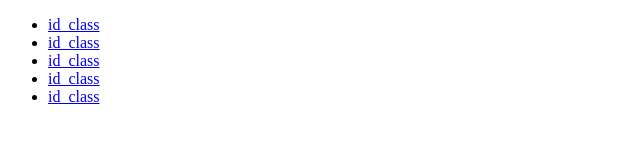
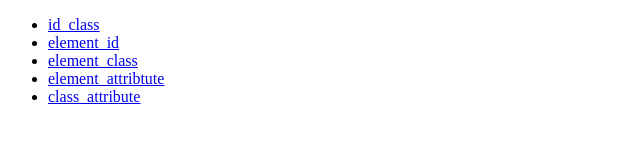
Before and after one commit to mrericjello/mrericjelloSP17.github.io, a plain HTML site: page 016_week12_CSS/Subindex.html in a window 1280 px wide. Shown: the whole page, without its empty margins (0-640 px from the left). Drawn offline with Linux system fonts and the light colour scheme.

Commit message:
modified sub nav

```diff
--- a/016_week12_CSS/Subindex.html
+++ b/016_week12_CSS/Subindex.html
@@ -7,10 +7,10 @@
 <body>
 <ul>
     <li><a href="01_id_class/Index.html">id_class</a></li>
-    <li><a href="02_element_id/Index.html">id_class</a></li>
-    <li><a href="03_element_class/Index.html">id_class</a></li>
-    <li><a href="04_element_attribute/Index.html">id_class</a></li>
-    <li><a href="05_class_attribute/Index.html">id_class</a></li>
+    <li><a href="02_element_id/Index.html">element_id</a></li>
+    <li><a href="03_element_class/Index.html">element_class</a></li>
+    <li><a href="04_element_attribute/Index.html">element_attribtute</a></li>
+    <li><a href="05_class_attribute/Index.html">class_attribute</a></li>
 </ul>
 </body>
 </html>
```
